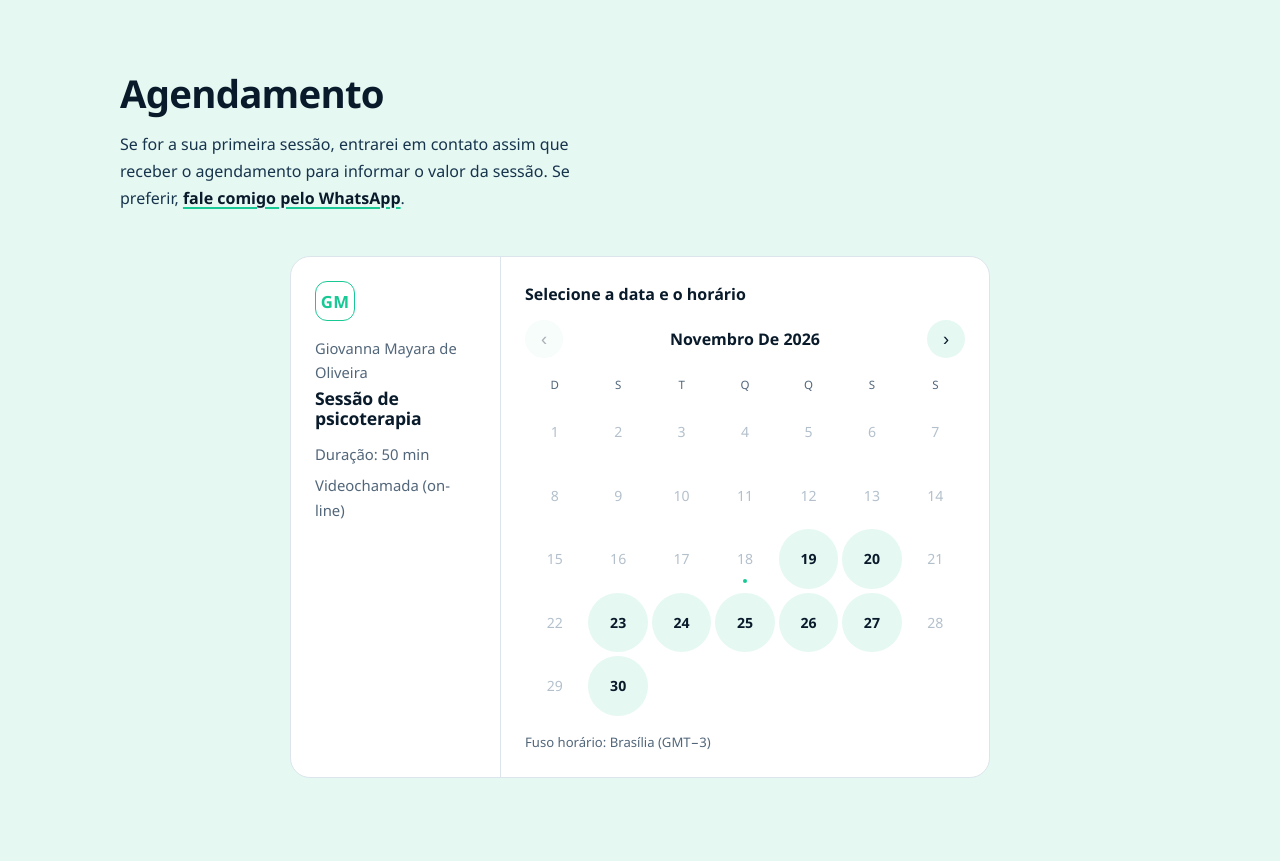
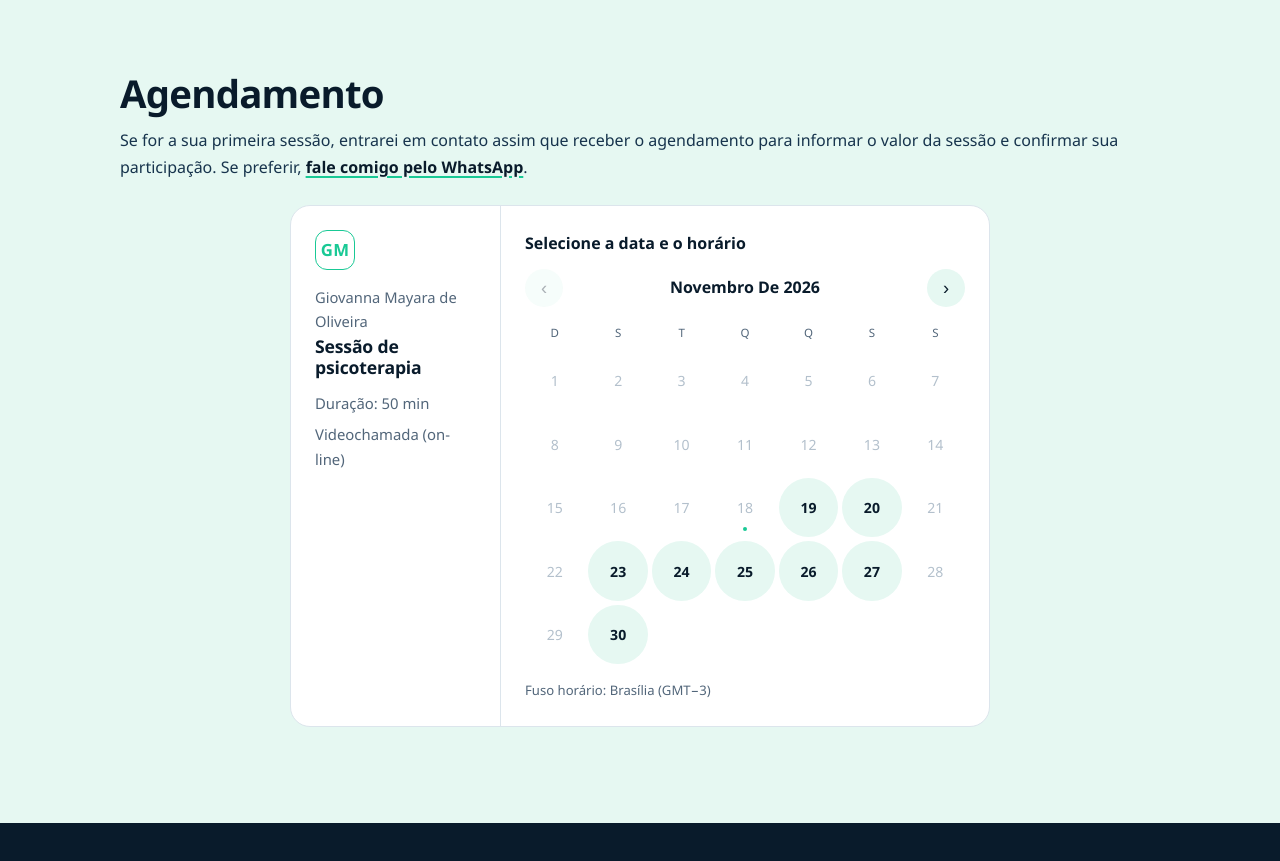
Before and after one commit to economistarafaellinhares/teste, a plain HTML site: page index.html in a window 1280 px wide. Shown: the part 1920-2781 px from the top of the page. Drawn offline with Linux system fonts and the light colour scheme.

Commit message:
Update index.html

```diff
--- a/index.html
+++ b/index.html
@@ -279,6 +279,12 @@ footer{padding-bottom:5.5rem}
 .sched-note a{color:var(--navy);font-weight:600;text-decoration:underline;text-decoration-color:var(--green);text-decoration-thickness:2px;text-underline-offset:3px}
 @media (min-width:760px){.sched h2{margin-bottom:1rem}.sched .sched-note{margin-bottom:2.75rem}}
 
+/* Ajustes v10: parágrafo contínuo, calendário logo a seguir */
+.sched .sched-note{max-width:none;margin:0 auto 1.25rem;text-wrap:pretty}
+.sched h2{margin-bottom:.75rem}
+.sched .cal{margin-top:0}
+@media (min-width:760px){.sched .sched-note{margin-bottom:1.5rem}.sched h2{margin-bottom:.75rem}}
+
 /* Entrada única do topo */
 @keyframes in{from{opacity:0;transform:translateY(14px)}to{opacity:1;transform:none}}
 .hero-grid>*{animation:in .8s ease both}.hero-grid>*:nth-child(2){animation-delay:.15s}
@@ -368,7 +374,7 @@ footer{padding-bottom:5.5rem}
 <section class="sched alt" id="agendar">
   <div class="wrap">
     <h2>Agendamento</h2>
-    <p class="lead sched-note">Se for a sua primeira sessão, entrarei em contato assim que receber o agendamento para informar o valor da sessão. Se preferir, <a href="https://wa.me/qr/HJ52LVUAXB6EF1" target="_blank" rel="noopener">fale comigo pelo WhatsApp</a>.</p>
+    <p class="lead sched-note">Se for a sua primeira sessão, entrarei em contato assim que receber o agendamento para informar o valor da sessão e confirmar sua participação. Se preferir, <a href="https://wa.me/qr/HJ52LVUAXB6EF1" target="_blank" rel="noopener">fale comigo pelo WhatsApp</a>.</p>
     <!-- CALENDLY: cole o link do seu calendário na constante CALENDLY_URL, no final deste arquivo.
          Exemplo: https://calendly.com/seu-usuario/sessao -->
     <div class="cal" id="calendly"></div>
```
